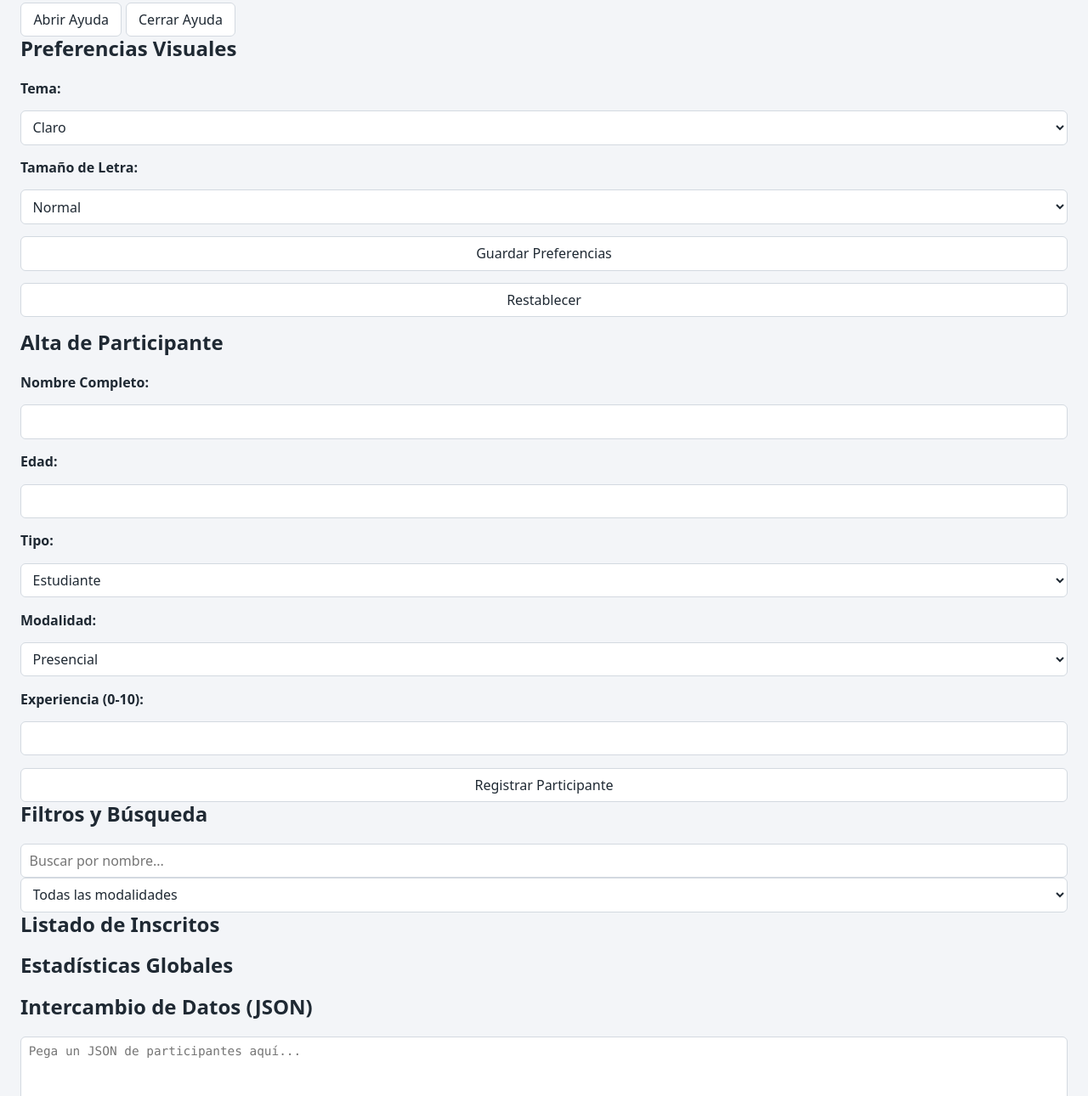
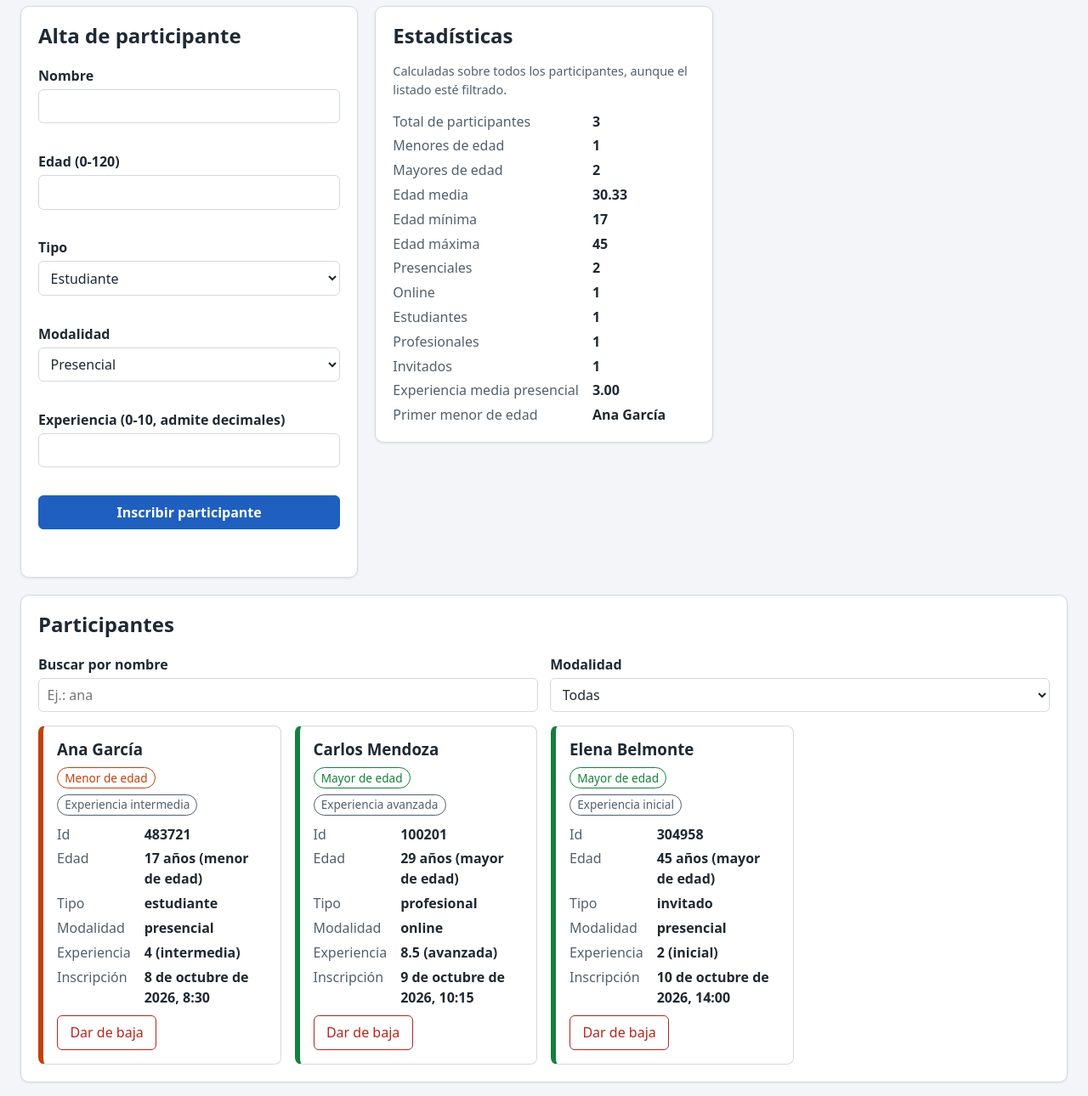
Before and after one commit to javieroliveros24/gestion-evento-OliverosLepeJavier, a plain HTML site: page index.html in a window 1280 px wide. Shown: the part 81-1371 px from the top of the page at 85% size. Drawn offline with Linux system fonts and the light colour scheme.

Commit message:
Update index.html

```diff
--- a/index.html
+++ b/index.html
@@ -2,109 +2,138 @@
 <html lang="es">
 <head>
   <meta charset="utf-8">
-    <meta name="viewport" content="width=device-width, initial-scale=1.0">
-    <title>Gestor de Participantes - UD1</title>
+  <link rel="icon" href="data:,">
+  <meta name="viewport" content="width=device-width, initial-scale=1">
+  <title>Gestor de participantes del evento</title>
   <link rel="stylesheet" href="css/estilos.css">
+  <!-- defer: se descargan en paralelo y se ejecutan en este orden cuando el DOM ya está construido -->
   <script src="js/logica.js" defer></script>
   <script src="js/cookies.js" defer></script>
   <script src="js/preferencias.js" defer></script>
   <script src="js/app.js" defer></script>
 </head>
 <body>
-    <header>
-        <h1>Gestor de Participantes</h1>
-        <nav>
-        <button id="btn-ayuda" type="button">Abrir Ayuda</button>
-        <button id="btn-cerrar-ayuda" type="button">Cerrar Ayuda</button>
+  <header class="cabecera">
+    <h1>Gestor de participantes del evento</h1>
+    <nav class="acciones-ayuda" aria-label="Ayuda">
+      <button id="btn-ayuda" type="button">Abrir ayuda</button>
+      <button id="btn-cerrar-ayuda" type="button">Cerrar ayuda</button>
+      <p id="msg-ayuda" class="mensaje" role="status" aria-live="polite"></p>
     </nav>
   </header>
 
-    <main>
-        <section class="caja-seccion">
-        <h2>Preferencias Visuales</h2>
-        <form id="form-preferencias">
-            <label for="select-tema">Tema:</label>
-            <select id="select-tema">
-            <option value="claro">Claro</option>
-            <option value="oscuro">Oscuro</option>
-            </select>
+  <main class="rejilla">
+    <section class="caja" aria-labelledby="titulo-alta">
+      <h2 id="titulo-alta">Alta de participante</h2>
+      <form id="form-alta" novalidate>
+        <div class="campo">
+          <label for="nombre">Nombre</label>
+          <input id="nombre" name="nombre" type="text" autocomplete="name" maxlength="80">
+          <span class="error-campo" data-error-de="nombre"></span>
+        </div>
 
-            <label for="select-tamano">Tamaño de Letra:</label>
-            <select id="select-tamano">
-            <option value="normal">Normal</option>
-            <option value="grande">Grande</option>
-            </select>
+        <div class="campo">
+          <label for="edad">Edad (0-120)</label>
+          <input id="edad" name="edad" type="text" inputmode="numeric">
+          <span class="error-campo" data-error-de="edad"></span>
+        </div>
 
-            <button type="submit">Guardar Preferencias</button>
-            <button id="btn-restablecer-pref" type="button">Restablecer</button>
-        </form>
-        <p id="msg-preferencias" role="status"></p>
-        </section>
-
-        <section class="caja-seccion">
-        <h2>Alta de Participante</h2>
-        <form id="form-alta" novalidate>
-            <label for="nombre">Nombre Completo:</label>
-            <input id="nombre" name="nombre" required>
-
-            <label for="edad">Edad:</label>
-            <input id="edad" type="number" name="edad" min="0" max="120" required>
-
-            <label for="tipo">Tipo:</label>
+        <div class="campo">
+          <label for="tipo">Tipo</label>
           <select id="tipo" name="tipo">
             <option value="estudiante">Estudiante</option>
             <option value="profesional">Profesional</option>
             <option value="invitado">Invitado</option>
           </select>
+          <span class="error-campo" data-error-de="tipo"></span>
+        </div>
 
-            <label for="modalidad">Modalidad:</label>
+        <div class="campo">
+          <label for="modalidad">Modalidad</label>
           <select id="modalidad" name="modalidad">
             <option value="presencial">Presencial</option>
             <option value="online">Online</option>
           </select>
+          <span class="error-campo" data-error-de="modalidad"></span>
+        </div>
 
-            <label for="experiencia">Experiencia (0-10):</label>
-            <input id="experiencia" type="number" step="0.1" name="experiencia" required>
+        <div class="campo">
+          <label for="experiencia">Experiencia (0-10, admite decimales)</label>
+          <input id="experiencia" name="experiencia" type="text" inputmode="decimal">
+          <span class="error-campo" data-error-de="experiencia"></span>
+        </div>
 
-            <button type="submit">Registrar Participante</button>
+        <button type="submit" class="principal">Inscribir participante</button>
       </form>
-        <div id="errores-alta" class="mensajes-error" role="alert"></div>
+      <div id="resumen-errores" class="resumen-errores oculto" role="alert"></div>
+      <p id="msg-alta" class="mensaje" role="status" aria-live="polite"></p>
     </section>
 
-        <section class="caja-seccion">
-        <h2>Filtros y Búsqueda</h2>
-        <input id="busqueda-nombre" placeholder="Buscar por nombre...">
+    <section class="caja" aria-labelledby="titulo-estadisticas">
+      <h2 id="titulo-estadisticas">Estadísticas</h2>
+      <p class="nota">Calculadas sobre todos los participantes, aunque el listado esté filtrado.</p>
+      <dl id="panel-estadisticas" class="lista-datos"></dl>
+    </section>
+
+    <section class="caja ancha" aria-labelledby="titulo-listado">
+      <h2 id="titulo-listado">Participantes</h2>
+      <div class="filtros">
+        <div class="campo">
+          <label for="busqueda-nombre">Buscar por nombre</label>
+          <input id="busqueda-nombre" type="search" placeholder="Ej.: ana">
+        </div>
+        <div class="campo">
+          <label for="filtro-modalidad">Modalidad</label>
           <select id="filtro-modalidad">
-            <option value="todas">Todas las modalidades</option>
+            <option value="todas">Todas</option>
             <option value="presencial">Presencial</option>
             <option value="online">Online</option>
           </select>
+        </div>
+      </div>
+      <p id="msg-listado" class="aviso oculto" role="status"></p>
+      <div id="contenedor-tarjetas" class="tarjetas"></div>
     </section>
 
-        <section class="caja-seccion">
-        <h2>Listado de Inscritos</h2>
-        <div id="contenedor-tarjetas"></div>
-        <p id="msg-sin-coincidencias" class="oculto">No se encontraron participantes con los filtros seleccionados.</p>
+    <section class="caja" aria-labelledby="titulo-json">
+      <h2 id="titulo-json">Exportar e importar (JSON)</h2>
+      <label for="json-area">Colección en formato JSON</label>
+      <textarea id="json-area" rows="10" spellcheck="false"></textarea>
+      <div class="botones">
+        <button id="btn-exportar" type="button">Exportar</button>
+        <button id="btn-importar" type="button">Importar</button>
+      </div>
+      <p id="msg-json" class="mensaje" role="status" aria-live="polite"></p>
     </section>
 
-        <section class="caja-seccion">
-        <h2>Estadísticas Globales</h2>
-        <div id="panel-stats"></div>
+    <section class="caja" aria-labelledby="titulo-panel">
+      <h2 id="titulo-panel">Panel del evento</h2>
+      <iframe id="iframe-panel" src="panel.html" title="Panel resumen del evento: total de inscritos, modalidades y última inscripción"></iframe>
     </section>
 
-        <section class="caja-seccion">
-        <h2>Intercambio de Datos (JSON)</h2>
-        <textarea id="json-area" rows="6" placeholder="Pega un JSON de participantes aquí..."></textarea>
-        <div>
-            <button id="btn-exportar" type="button">Exportar JSON</button>
-            <button id="btn-importar" type="button">Importar JSON</button>
+    <section class="caja" aria-labelledby="titulo-preferencias">
+      <h2 id="titulo-preferencias">Preferencias</h2>
+      <form id="form-preferencias">
+        <div class="campo">
+          <label for="select-tema">Tema</label>
+          <select id="select-tema">
+            <option value="claro">Claro</option>
+            <option value="oscuro">Oscuro</option>
+          </select>
         </div>
-        <p id="msg-json-estado" role="status"></p>
-        </section>
-
-        <section class="caja-seccion">
-        <h2>Panel del Evento (Iframe)</h2>
-        <iframe id="iframe-panel" src="panel.html" title="Panel de Resumen del Evento"></iframe>
+        <div class="campo">
+          <label for="select-tamano">Tamaño de letra</label>
+          <select id="select-tamano">
+            <option value="normal">Normal</option>
+            <option value="grande">Grande</option>
+          </select>
+        </div>
+        <div class="botones">
+          <button type="submit">Guardar preferencias</button>
+          <button id="btn-restablecer" type="button">Restablecer</button>
+        </div>
+      </form>
+      <p id="msg-preferencias" class="mensaje" role="status" aria-live="polite"></p>
     </section>
   </main>
 </body>
```
Lines whose indentation alone changed are shown as unchanged.
